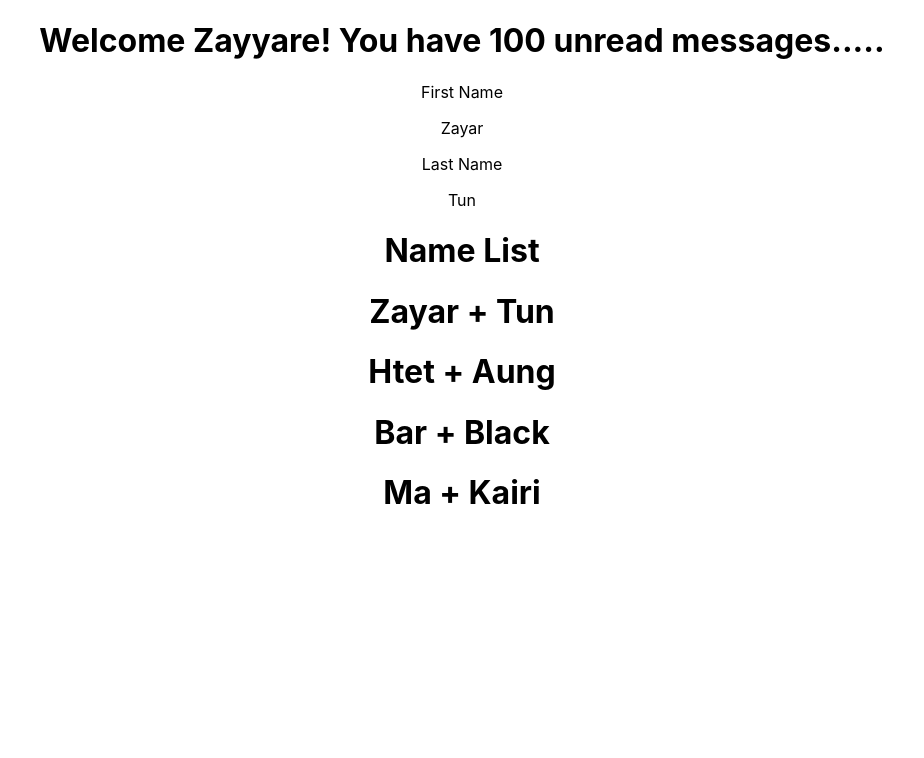
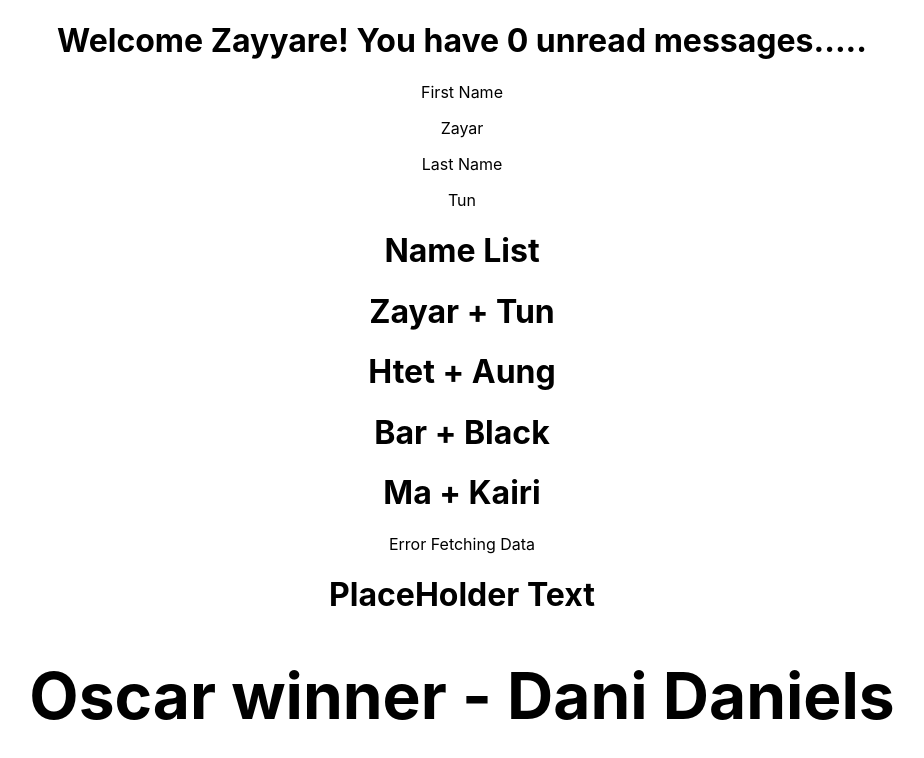
Before and after one commit to zayar-htun/react_typescript, a React (Create React App) app: page / in a window 1280 px wide. Shown: the top 758 px of the page, without its empty margins (178-1102 px from the left). Built offline with nearby package versions, Linux system fonts and the light colour scheme.

Commit message:
Advance Type

```diff
--- a/src/App.tsx
+++ b/src/App.tsx
@@ -1,7 +1,10 @@
 import "./App.css";
 import Greet from "./components/Greet";
+import Heading from "./components/Heading";
+import Oscar from "./components/Oscar";
 import Person from "./components/Person";
 import PersonList from "./components/PersonList";
+import Status from "./components/Status";
 
 function App() {
     const personName = {
@@ -16,9 +19,12 @@ function App() {
     ];
     return (
         <div className="App">
-            <Greet name={"Zayyare"} messageCount={100} isLoggedIn={true} />
+            <Greet name={"Zayyare"}  isLoggedIn={true} />
             <Person name={personName} />
             <PersonList nameArray={personList} />
+            <Status status={"error"}/>
+            <Heading>PlaceHolder Text</Heading>
+            <Oscar><Heading>Oscar winner - Dani Daniels</Heading></Oscar>
         </div>
     );
 }
--- a/src/components/Greet.tsx
+++ b/src/components/Greet.tsx
@@ -1,15 +1,16 @@
 type GreetProps = {
     name: string;
-    messageCount: number;
+    messageCount?: number;
     isLoggedIn: boolean;
 };
 
 export default function Greet(props: GreetProps) {
+    const {messageCount = 0} = props;
     return (
         <div>
             <h1>
                 {
-                    props.isLoggedIn ? `Welcome ${props.name}! You have ${props.messageCount} unread
+                    props.isLoggedIn ? `Welcome ${props.name}! You have ${messageCount} unread
                     messages.....` : `Welcome Guest`
                 }
 
--- /dev/null
+++ b/src/components/Heading.tsx
@@ -0,0 +1,11 @@
+import React from "react";
+type HeadingProps = {
+    children: string;
+};
+export default function Heading(props: HeadingProps) {
+    return (
+        <div>
+            <h1>{props.children}</h1>
+        </div>
+    );
+}
--- /dev/null
+++ b/src/components/Oscar.tsx
@@ -0,0 +1,9 @@
+import React from "react";
+
+type OscarProps = {
+    children: React.ReactNode;
+};
+
+export default function Oscar(props:OscarProps) {
+    return <div><h1>{props.children}</h1></div>;
+}
--- /dev/null
+++ b/src/components/Status.tsx
@@ -0,0 +1,21 @@
+import React from "react";
+
+type StatusProps = {
+    status: "error" | "loading" | "success";
+};
+
+export default function Status(props: StatusProps) {
+    let message;
+    if (props.status === "error") {
+        message = "Error Fetching Data";
+    } else if (props.status === "loading") {
+        message = "Loading .....";
+    } else if (props.status === "success") {
+        message = "Data fetched successfully!";
+    }
+    return (
+        <div>
+            {message}
+        </div>
+    );
+}
```
